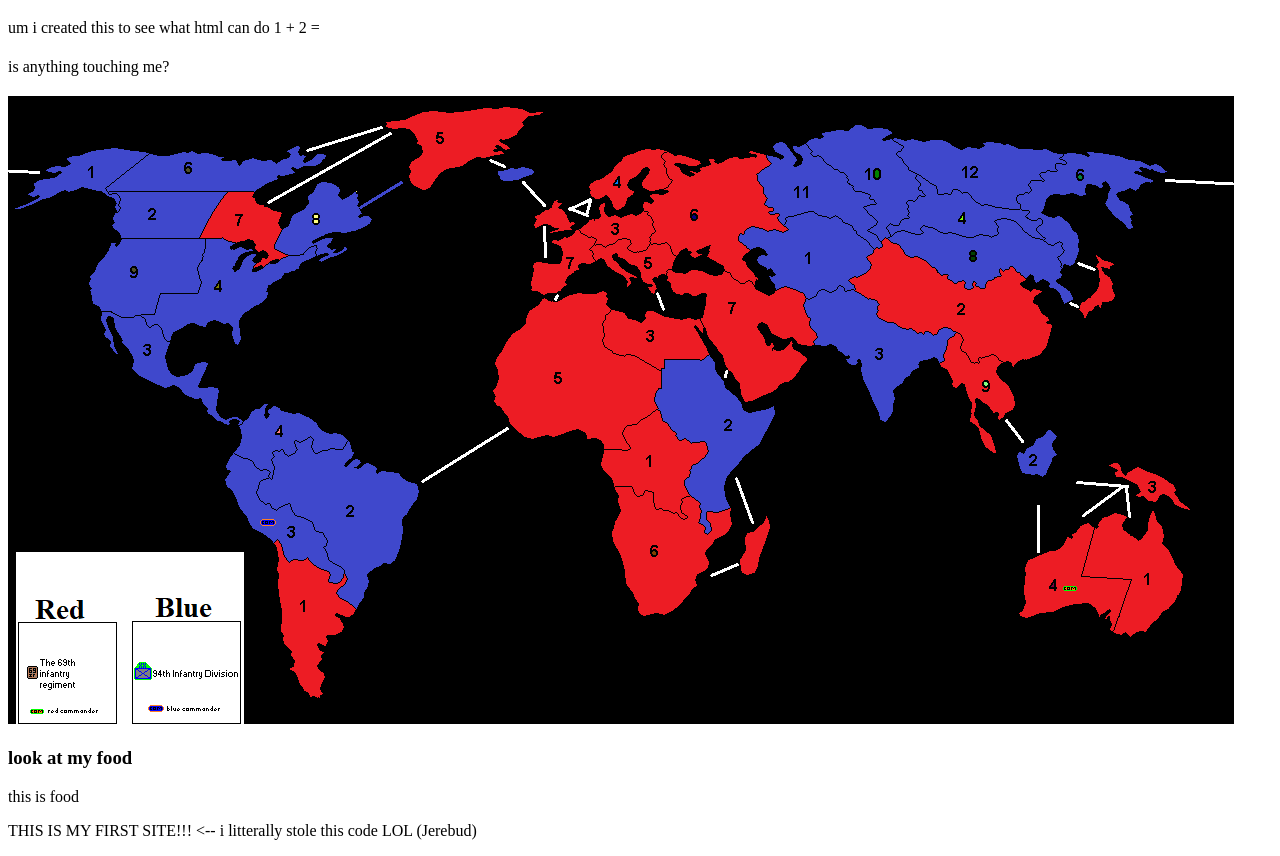
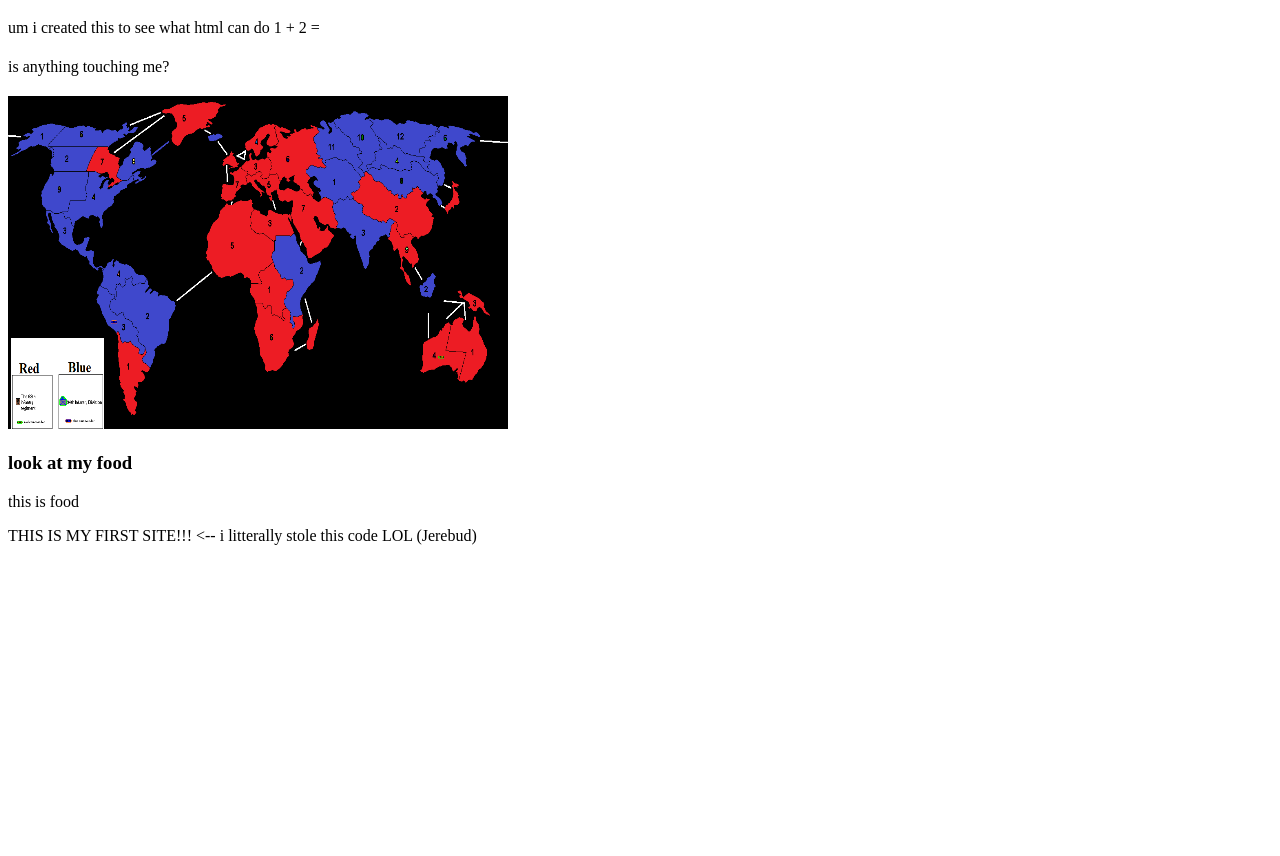
Before and after one commit to uhmn/uhmn.github.io, a plain HTML site: page index.html in a window 1280 px wide. Shown: the part 61-917 px from the top of the page. After the commit the page ends 800 px from the top, so only its background shows below. Drawn offline with Linux system fonts and the light colour scheme.

Commit message:
Update index.html

```diff
--- a/index.html
+++ b/index.html
@@ -12,7 +12,7 @@
 <h1>   </h1>
 <p>is anything touching me?</p>
 <h2>   </h2>
-<img src="risk.png" alt="Test">
+<img src="risk.png" alt="Trulli" width="500" height="333">
 <h3>look at my food</h3>
 <p>this is food </p>
 <p>THIS IS MY FIRST SITE!!! <-- i litterally stole this code LOL (Jerebud)</p>
```
